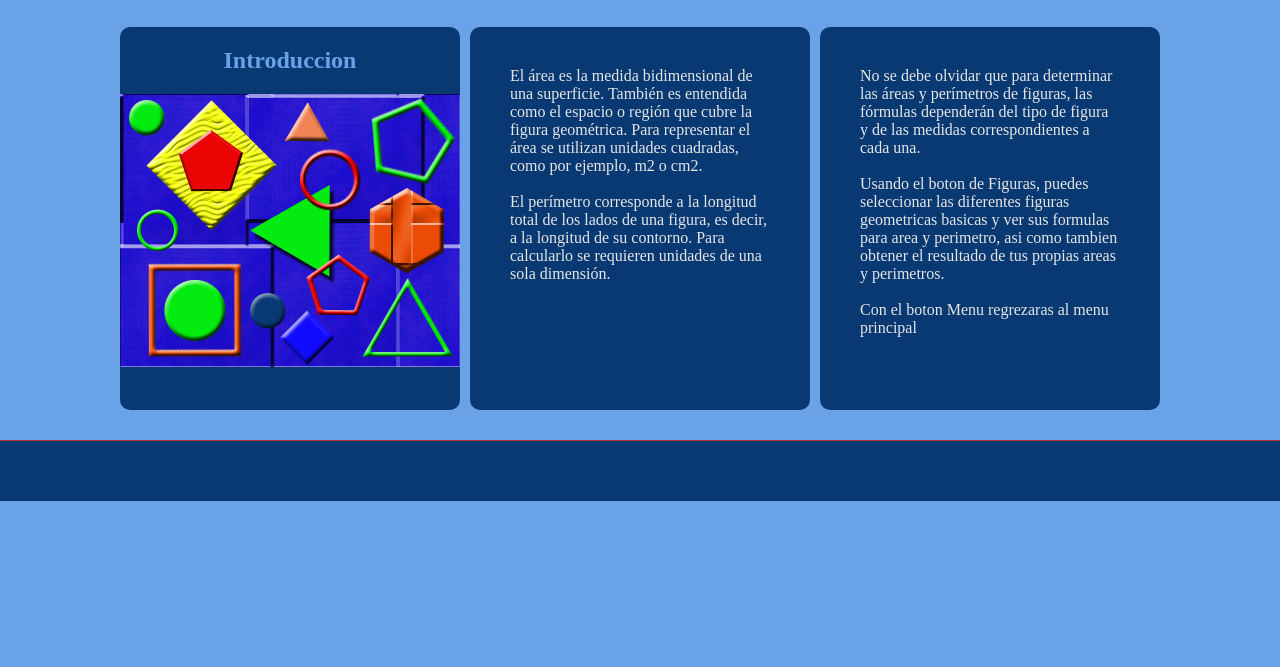
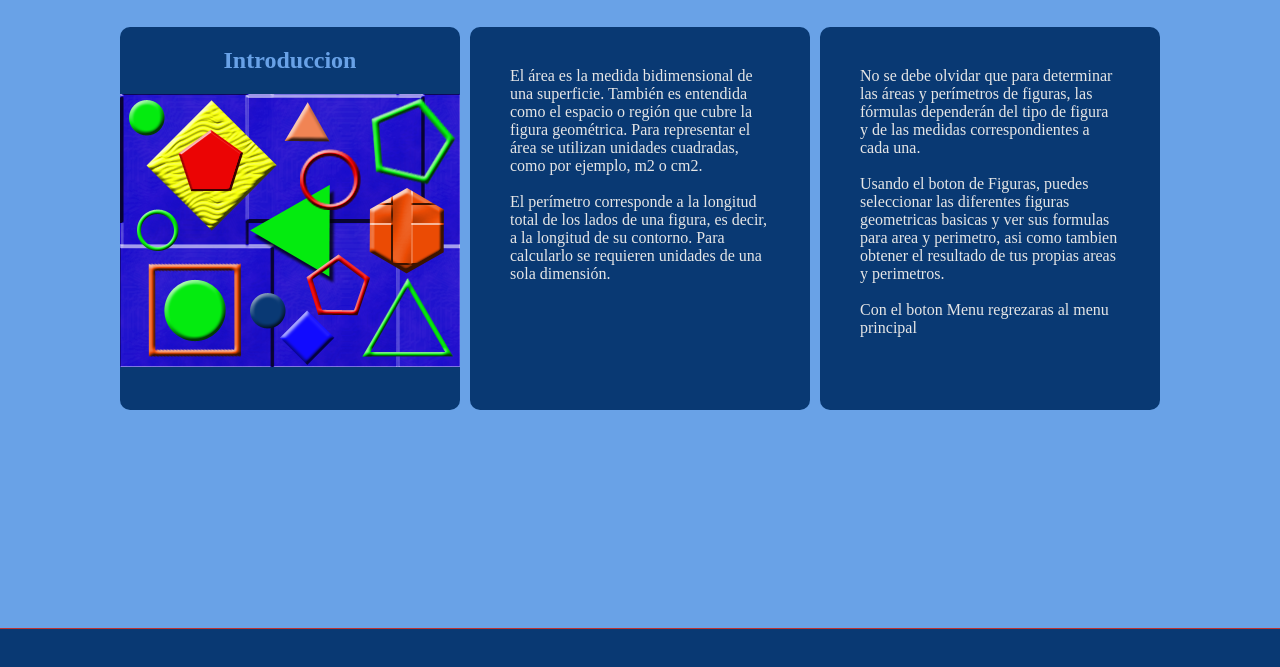
Before and after one commit to RepoProg01/09_Taller_Practico_de_JavaScript_M_E_B, a plain HTML site: page pages/formulasBasicas.html in a window 1280 px wide. Shown: the part 111-778 px from the top of the page. Drawn offline with Linux system fonts and the light colour scheme.

Commit message:
menu v34

```diff
--- a/styles/formulasBasicas.css
+++ b/styles/formulasBasicas.css
@@ -324,7 +324,7 @@ body {
 .footer {
     position: absolute;
     left: 0px;
-    bottom:c0px;
+    bottom:0px;
     width: 100%;
     height: 60px;
     border-top: 1px solid var(--red);
```
